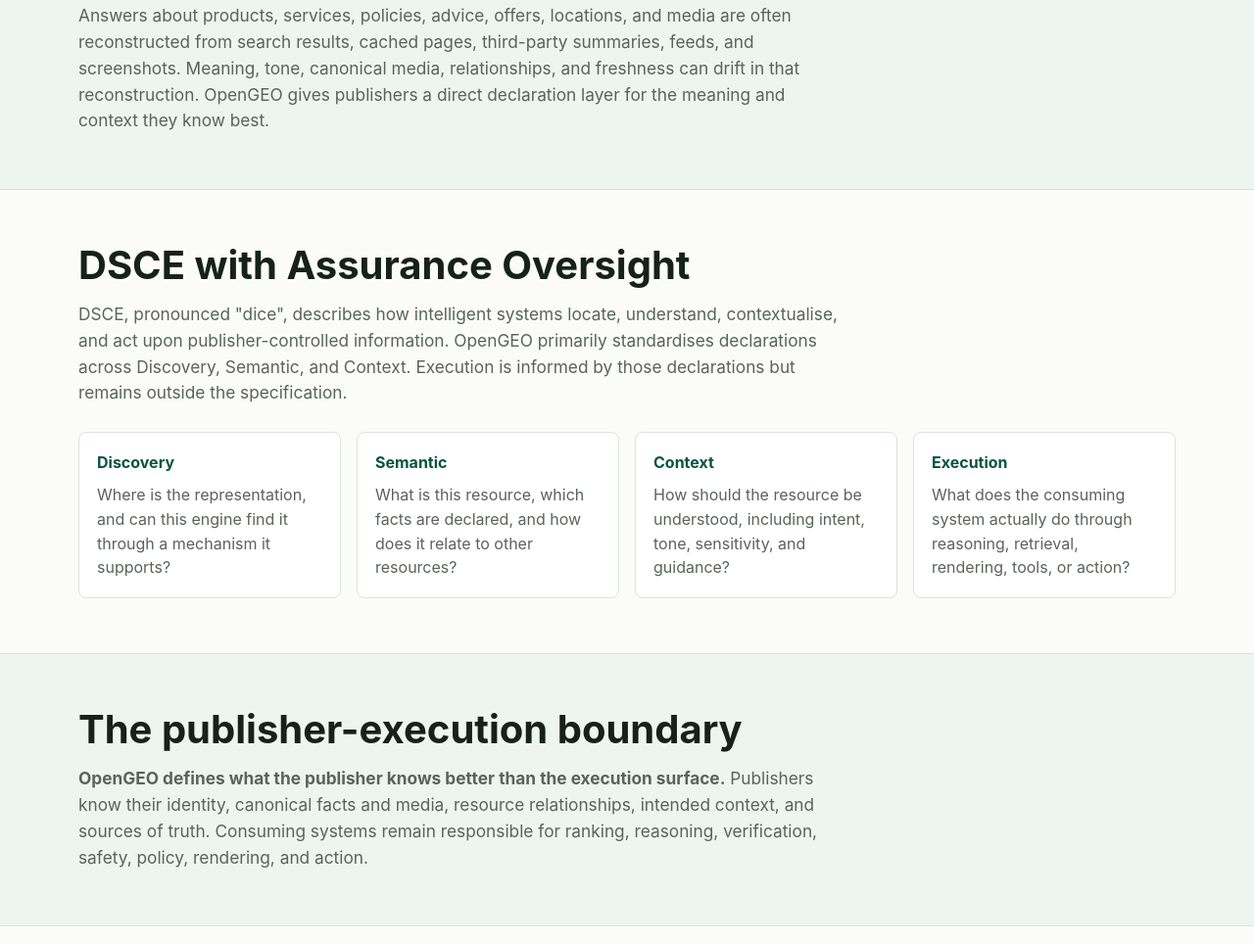
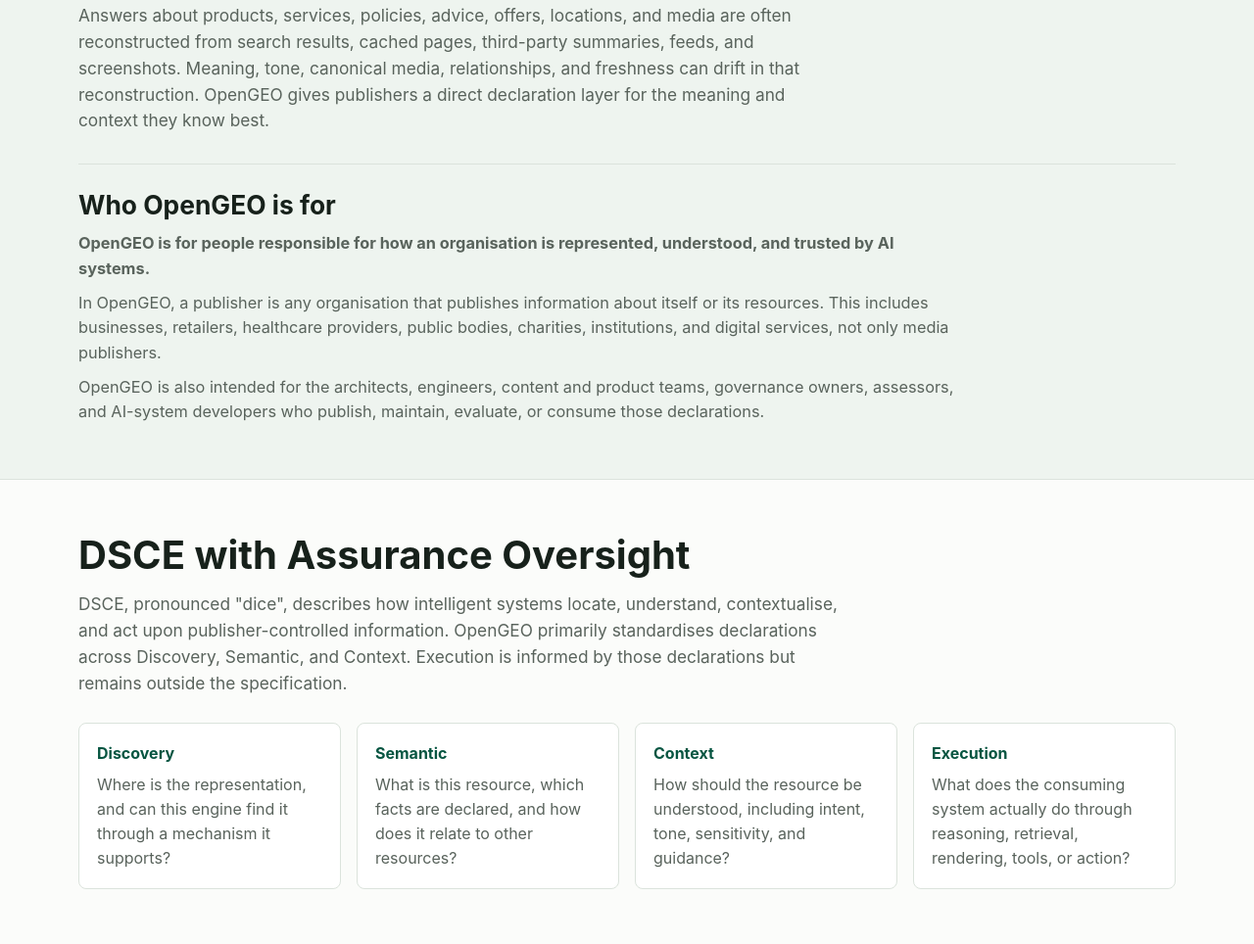
Before and after one commit to donhaji/opengeo, a plain HTML site: page docs/index.html in a window 1280 px wide. Shown: the part 771-1735 px from the top of the page at 98% size. Drawn offline with nearby package versions, Linux system fonts and the light colour scheme.

Commit message:
Clarify OpenGEO audience

```diff
--- a/docs/index.html
+++ b/docs/index.html
@@ -277,6 +277,29 @@
       border-bottom: 1px solid var(--line);
     }
 
+    .audience {
+      margin-top: 30px;
+      padding-top: 26px;
+      border-top: 1px solid var(--line);
+    }
+
+    .audience-heading {
+      margin: 0 0 12px;
+      font-size: 1.65rem;
+      line-height: 1.15;
+    }
+
+    .audience-copy {
+      margin: 0;
+      max-width: 900px;
+      color: var(--muted);
+      font-size: 1.02rem;
+    }
+
+    .audience-copy + .audience-copy {
+      margin-top: 10px;
+    }
+
     .steps {
       display: grid;
       grid-template-columns: repeat(3, minmax(0, 1fr));
@@ -440,6 +463,12 @@
       <div class="wrap">
         <h2 class="section-heading">AI systems are interpreting organisations.</h2>
         <p class="section-copy">Answers about products, services, policies, advice, offers, locations, and media are often reconstructed from search results, cached pages, third-party summaries, feeds, and screenshots. Meaning, tone, canonical media, relationships, and freshness can drift in that reconstruction. OpenGEO gives publishers a direct declaration layer for the meaning and context they know best.</p>
+        <div class="audience">
+          <h3 class="audience-heading">Who OpenGEO is for</h3>
+          <p class="audience-copy"><strong>OpenGEO is for people responsible for how an organisation is represented, understood, and trusted by AI systems.</strong></p>
+          <p class="audience-copy">In OpenGEO, a publisher is any organisation that publishes information about itself or its resources. This includes businesses, retailers, healthcare providers, public bodies, charities, institutions, and digital services, not only media publishers.</p>
+          <p class="audience-copy">OpenGEO is also intended for the architects, engineers, content and product teams, governance owners, assessors, and AI-system developers who publish, maintain, evaluate, or consume those declarations.</p>
+        </div>
       </div>
     </section>
 
```
Also changed, not shown: 1 other file.
